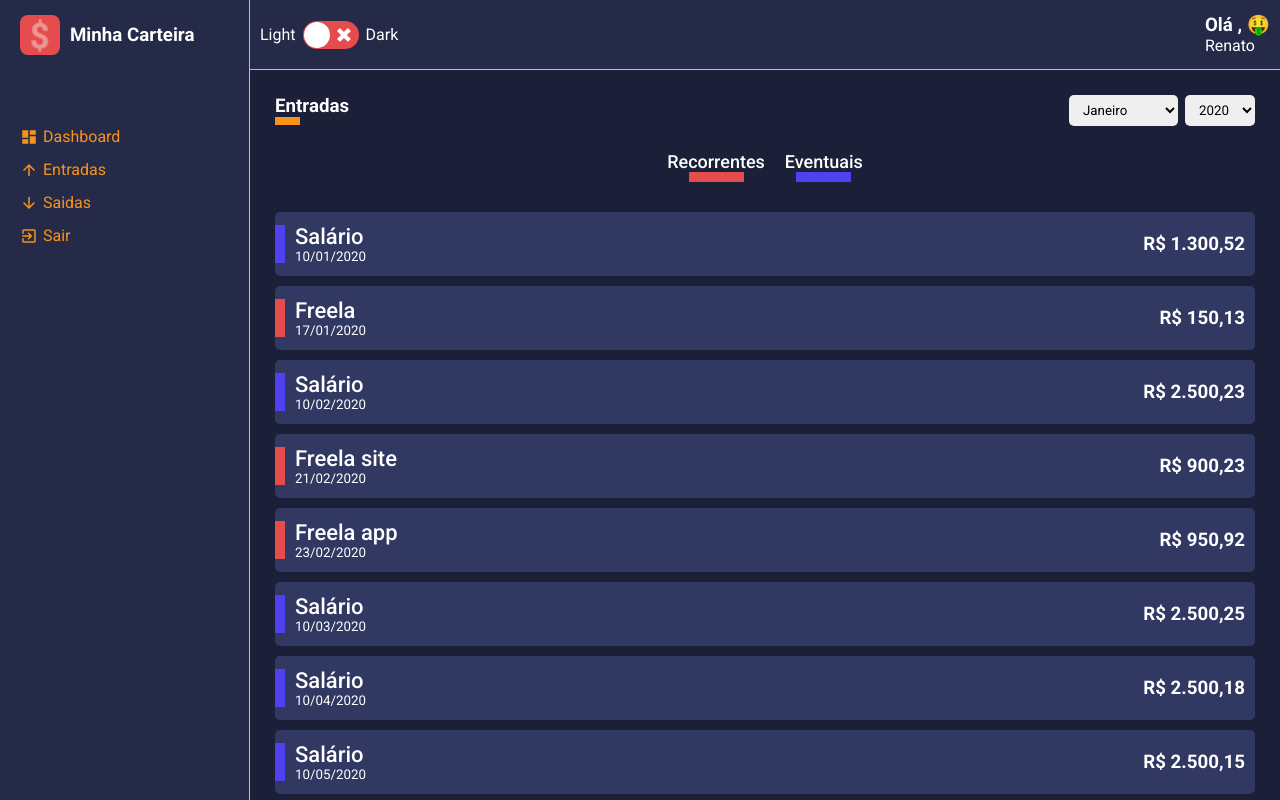
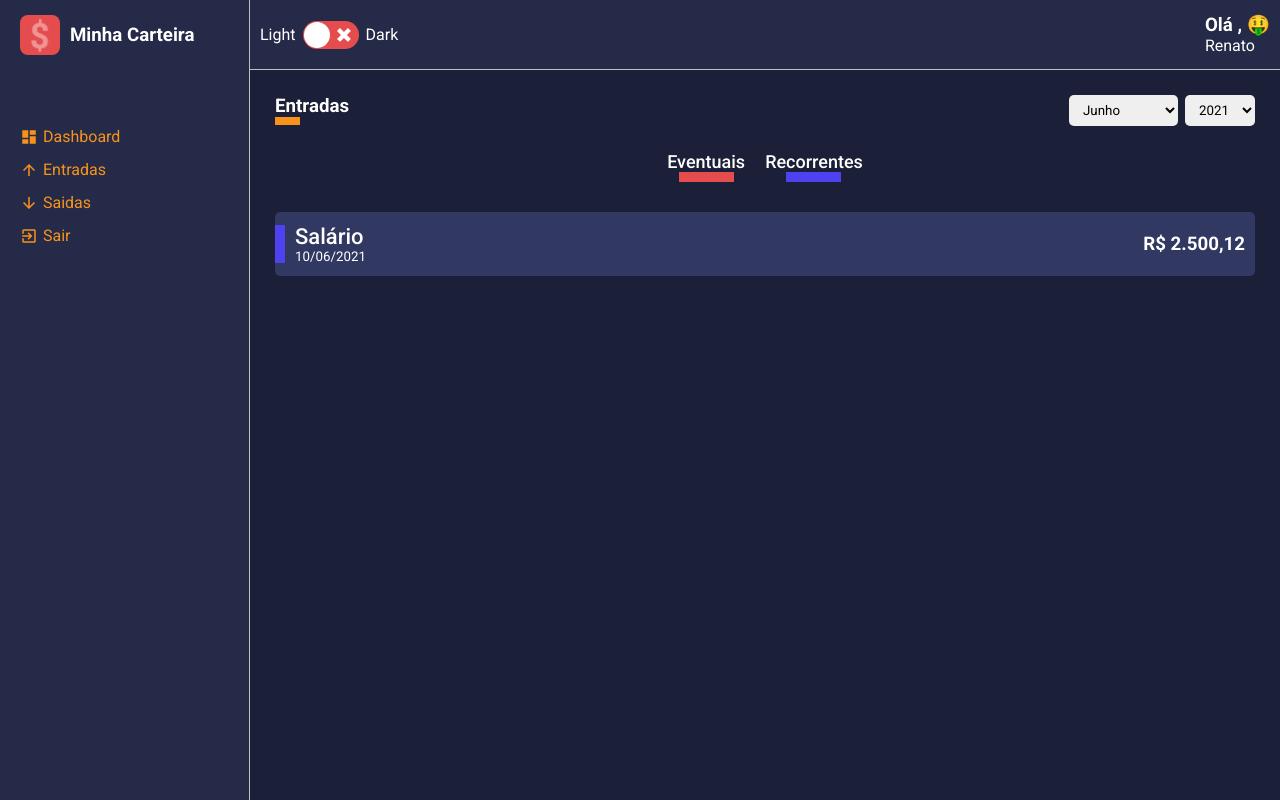
Before and after one commit to renatocantarino/dashboard-react-typescript, a React (Create React App) app: page /list/entries in a window 1280 px wide. Built offline with nearby package versions, Linux system fonts and the light colour scheme.

Commit message:
filters, utils

```diff
--- a/src/Utils/emoji.ts
+++ b/src/Utils/emoji.ts
@@ -1 +1,2 @@
+// eslint-disable-next-line
 export default ['😀', '😄', '🤑']
--- a/src/pages/Dashboard/index.tsx
+++ b/src/pages/Dashboard/index.tsx
@@ -12,8 +12,8 @@ const Dashboard: React.FC = () => {
     return (
         <Container>
             <ContentHeader title='Dashboard' lineColor='#fff'>
-                <SelectInput options={Meses} />
-                <SelectInput options={Anos} />
+                <SelectInput options={Meses} onChange={() => { }} />
+                <SelectInput options={Anos} onChange={() => { }} />
             </ContentHeader>
         </Container>
     );
--- a/src/pages/List/index.tsx
+++ b/src/pages/List/index.tsx
@@ -2,15 +2,17 @@ import React, { useMemo, useState, useEffect } from 'react';
 import ContentHeader from '../../components/ContentHeader';
 import FinanceCard from '../../shared/FinanceCard';
 import SelectInput from '../../shared/SelectInput';
+import EmptyLabel from '../../shared/EmptyLabel';
 
 import gains from '../../repositories/gains';
 import expenses from '../../repositories/expenses';
 
 import { Container, Content, Filters } from './styles';
-import { Meses, Anos } from '../../Utils/Dates'
+import { Meses, GetCurrentMonth, GetCurrentYear } from '../../Utils/Dates'
 
 import formatCurrency from '../../Utils/FormatCurrency';
 import formatDate from '../../Utils/FormatDate';
+
 
 
 
@@ -34,14 +36,45 @@ interface IData {
 const List: React.FC<IRouteParams> = ({ match }) => {
 
     const [data, setData] = useState<IData[]>([]);
+    const [mesSelecionado, setMesSelecionado] = useState<string>(GetCurrentMonth());
+    const [anoSelecionado, setAnoSelecionado] = useState<string>(GetCurrentYear());
+    const [frequencia, setFrequencia] = useState<string[]>(['recorrente', 'eventual']);
+
 
     const { type } = match.params;
 
     const listMemo = useMemo(() => {
-        return type === 'entries'
-            ? gains
-            : expenses
-    }, [type])
+        return type === 'entries' ? gains : expenses
+    }, [type]);
+
+
+    const Anos = useMemo(() => {
+        let uniqueYears: number[] = [];
+        listMemo.forEach(item => {
+            const data = new Date(item.date);
+            const year = data.getFullYear();
+
+            if (!uniqueYears.includes(year))
+                uniqueYears.push(year)
+        });
+
+        return uniqueYears.map(year => {
+            return {
+                value: year,
+                label: year
+            }
+        });
+    }, [listMemo]);
+
+    const meses = useMemo(() => {
+        return Meses.map((item) => {
+            return {
+                value: item.value,
+                label: item.label
+            }
+        });
+
+    }, [])
 
     const pageParam = useMemo(() => {
         return type === 'entries'
@@ -49,9 +82,29 @@ const List: React.FC<IRouteParams> = ({ match }) => {
             : { title: 'Saidas', lineColor: '#E44C4E' };
     }, [type])
 
+    const handleFrenquencia = (tipoFrequencia: string) => {
+        const selected = frequencia.findIndex(it => it === tipoFrequencia);
+
+        if (selected >= 0) {
+            const filtered = frequencia.filter(item => item !== tipoFrequencia);
+            setFrequencia(filtered);
+        }
+        else
+            setFrequencia((prev) => [...prev, tipoFrequencia]);
+
+    }
+
     useEffect(() => {
+        const filtered = listMemo.filter(item => {
+            //filtro por mes e ano
+            const data = new Date(item.date)
+            const month = String(data.getMonth() + 1);
+            const year = String(data.getFullYear());
 
-        const data = listMemo.map(item => {
+            return month === mesSelecionado && year === anoSelecionado && frequencia.includes(item.frequency)
+        })
+
+        const formated = filtered.map(item => {
             return {
                 id: String(Math.random() * listMemo.length),
                 description: item.description,
@@ -61,33 +114,39 @@ const List: React.FC<IRouteParams> = ({ match }) => {
                 tagColor: item.frequency === 'recorrente' ? "#4E41F0" : "#E44C4E"
             }
         })
-        setData(data)
-    }, [])
+        setData(formated)
+    }, [listMemo, mesSelecionado, anoSelecionado, frequencia])
 
     return (
         <Container>
             <ContentHeader title={pageParam.title} lineColor={pageParam.lineColor}>
-                <SelectInput options={Meses} />
-                <SelectInput options={Anos} />
+                <SelectInput options={meses} defaultValue={mesSelecionado} onChange={(e) => setMesSelecionado(e.target.value)} />
+                <SelectInput options={Anos} defaultValue={anoSelecionado} onChange={(e) => setAnoSelecionado(e.target.value)} />
             </ContentHeader>
 
             <Filters>
-                <button type='button'
-                    className='tag-filter tag-recorrente'>Recorrentes</button>
-                <button
-                    className='tag-filter tag-eventual'
-                    type='button'>Eventuais</button>
+                <button type='button' onClick={() => handleFrenquencia('eventual')}
+                    className={`tag-filter tag-recorrente
+                                 ${frequencia.includes('eventual') && 'tag-actived'}`}>
+                    Eventuais
+                </button>
+
+                <button type='button' onClick={() => handleFrenquencia('recorrente')}
+                    className={`tag-filter tag-eventual
+                   ${frequencia.includes('recorrente') && 'tag-actived'}`}>
+                    Recorrentes</button>
 
             </Filters>
 
             <Content>
                 {
-                    data.map(item => (<FinanceCard
+
+                    data.length ? data.map(item => (<FinanceCard
                         key={item.id}
                         tagColor={item.tagColor}
                         title={item.description}
                         subTitle={item.dateFormatted}
-                        amount={item.amountFormatted} />))
+                        amount={item.amountFormatted} />)) : <EmptyLabel />
                 }
 
             </Content>
--- a/src/pages/List/styles.ts
+++ b/src/pages/List/styles.ts
@@ -1,12 +1,7 @@
 import styled from 'styled-components';
 
-export const Container = styled.div`
-
-`;
-
-export const Content = styled.div`
-
-`;
+export const Container = styled.div``;
+export const Content = styled.main``;
 
 export const Filters = styled.div`
         width: 100%;
@@ -22,12 +17,11 @@ export const Filters = styled.div`
 
         margin: 0 10px;
         transition: opacity .3s;
+        opacity: .4;
 
         :hover{
             opacity: .7;
         }
-
-
     }
 
     .tag-recorrente::after{
@@ -38,7 +32,6 @@ export const Filters = styled.div`
             border-bottom: 10px solid   ${props => props.theme.colors.warning};
         }
 
-
         .tag-eventual::after{
             content: '';
             display: block;
@@ -46,4 +39,8 @@ export const Filters = styled.div`
             margin: 0 auto;
             border-bottom: 10px solid   ${props => props.theme.colors.sucess};
         }
+
+        .tag-actived {
+            opacity: 1;
+        }
 `;
--- a/src/repositories/expenses.ts
+++ b/src/repositories/expenses.ts
@@ -1,3 +1,4 @@
+// eslint-disable-next-line
 export default [
     { "description": "Energia elétrica", "amount": "150.55", "type": "saída", "frequency": "recorrente", "date": "2020-01-10" },
     { "description": "Água", "amount": "75.55", "type": "saída", "frequency": "recorrente", "date": "2020-01-15" },
@@ -25,19 +26,19 @@ export default [
     { "description": "Telefone", "amount": "99.99", "type": "saída", "frequency": "recorrente", "date": "2020-04-23" },
     { "description": "Plano de Saúde", "amount": "300.00", "type": "saída", "frequency": "recorrente", "date": "2020-04-23" },
     { "description": "Compras do mês", "amount": "600.00", "type": "saída", "frequency": "recorrente", "date": "2020-04-25" },
-    { "description": "Parcela do Celular 3/5", "amount": "150.99", "type": "saída", "frequency": "eventual", "date": "2020-04-26" },
+    { "description": "Parcela do Celular 3/5", "amount": "150.99", "type": "saída", "frequency": "eventual", "date": "2021-04-26" },
     { "description": "Ebook de React Js", "amount": "85.95", "type": "saída", "frequency": "eventual", "date": "2020-04-13" },
     { "description": "Energia elétrica", "amount": "125.55", "type": "saída", "frequency": "recorrente", "date": "2020-05-10" },
-    { "description": "Água", "amount": "90.15", "type": "saída", "frequency": "recorrente", "date": "2020-05-15" },
+    { "description": "Água", "amount": "90.15", "type": "saída", "frequency": "recorrente", "date": "2021-05-15" },
     { "description": "Telefone", "amount": "99.99", "type": "saída", "frequency": "recorrente", "date": "2020-05-23" },
     { "description": "Plano de Saúde", "amount": "300.00", "type": "saída", "frequency": "recorrente", "date": "2020-05-23" },
     { "description": "Compras do mês", "amount": "540.00", "type": "saída", "frequency": "recorrente", "date": "2020-05-25" },
     { "description": "Parcela do Celular 4/5", "amount": "150.99", "type": "saída", "frequency": "eventual", "date": "2020-05-26" },
     { "description": "Blusa Iron Man", "amount": "150.00", "type": "saída", "frequency": "eventual", "date": "2020-01-23" },
     { "description": "Energia elétrica", "amount": "200.00", "type": "saída", "frequency": "recorrente", "date": "2020-06-10" },
-    { "description": "Água", "amount": "150.00", "type": "saída", "frequency": "recorrente", "date": "2020-06-15" },
+    { "description": "Água", "amount": "150.00", "type": "saída", "frequency": "recorrente", "date": "2021-06-15" },
     { "description": "Telefone", "amount": "99.99", "type": "saída", "frequency": "recorrente", "date": "2020-06-23" },
-    { "description": "Plano de Saúde", "amount": "300.00", "type": "saída", "frequency": "recorrente", "date": "2020-06-23" },
+    { "description": "Plano de Saúde", "amount": "300.00", "type": "saída", "frequency": "recorrente", "date": "2021-06-23" },
     { "description": "Compras do mês", "amount": "559.15", "type": "saída", "frequency": "recorrente", "date": "2020-06-25" },
     { "description": "Parcela do Celular 5/5", "amount": "150.99", "type": "saída", "frequency": "eventual", "date": "2020-06-26" },
     { "description": "Perfume", "amount": "250.00", "type": "saída", "frequency": "eventual", "date": "2020-06-21" },
@@ -45,8 +46,8 @@ export default [
     { "description": "Água", "amount": "90.00", "type": "saída", "frequency": "recorrente", "date": "2020-07-15" },
     { "description": "Telefone", "amount": "99.99", "type": "saída", "frequency": "recorrente", "date": "2020-07-23" },
     { "description": "Plano de Saúde", "amount": "300.00", "type": "saída", "frequency": "recorrente", "date": "2020-07-23" },
-    { "description": "Compras do mês", "amount": "700.00", "type": "saída", "frequency": "recorrente", "date": "2020-07-25" },
-    { "description": "Cafeteira", "amount": "250.00", "type": "saída", "frequency": "eventual", "date": "2020-07-26" },
-    { "description": "Pizza", "amount": "60.00", "type": "saída", "frequency": "eventual", "date": "2020-07-19" },
-    { "description": "Pizza", "amount": "750.01", "type": "saída", "frequency": "eventual", "date": "2020-07-19" }
+    { "description": "Compras do mês", "amount": "700.00", "type": "saída", "frequency": "recorrente", "date": "2021-07-25" },
+    { "description": "Cafeteira", "amount": "250.00", "type": "saída", "frequency": "eventual", "date": "2021-07-26" },
+    { "description": "Pizza", "amount": "60.00", "type": "saída", "frequency": "eventual", "date": "2021-07-19" },
+    { "description": "Pizza", "amount": "750.01", "type": "saída", "frequency": "eventual", "date": "2021-07-19" }
 ]
--- a/src/repositories/gains.ts
+++ b/src/repositories/gains.ts
@@ -1,13 +1,13 @@
-
+// eslint-disable-next-line
 export default [
-    { "description": "Salário", "amount": "1300.52", "type": "entrada", "frequency": "recorrente", "date": "2020-01-10" },
-    { "description": "Freela", "amount": "150.13", "type": "entrada", "frequency": "eventual", "date": "2020-01-17" },
-    { "description": "Salário", "amount": "2500.23", "type": "entrada", "frequency": "recorrente", "date": "2020-02-10" },
-    { "description": "Freela site", "amount": "900.23", "type": "entrada", "frequency": "eventual", "date": "2020-02-21" },
-    { "description": "Freela app", "amount": "950.92", "type": "entrada", "frequency": "eventual", "date": "2020-02-23" },
-    { "description": "Salário", "amount": "2500.25", "type": "entrada", "frequency": "recorrente", "date": "2020-03-10" },
-    { "description": "Salário", "amount": "2500.18", "type": "entrada", "frequency": "recorrente", "date": "2020-04-10" },
-    { "description": "Salário", "amount": "2500.15", "type": "entrada", "frequency": "recorrente", "date": "2020-05-10" },
-    { "description": "Salário", "amount": "2500.12", "type": "entrada", "frequency": "recorrente", "date": "2020-06-10" },
-    { "description": "Salário", "amount": "2500.00", "type": "entrada", "frequency": "recorrente", "date": "2020-07-10" },
+    { "description": "Salário", "amount": "1300.52", "type": "entrada", "frequency": "recorrente", "date": "2021-01-10" },
+    { "description": "Freela", "amount": "150.13", "type": "entrada", "frequency": "eventual", "date": "2021-01-17" },
+    { "description": "Salário", "amount": "2500.23", "type": "entrada", "frequency": "recorrente", "date": "2021-02-10" },
+    { "description": "Freela site", "amount": "900.23", "type": "entrada", "frequency": "eventual", "date": "2021-02-21" },
+    { "description": "Freela app", "amount": "950.92", "type": "entrada", "frequency": "eventual", "date": "2021-02-23" },
+    { "description": "Salário", "amount": "2500.25", "type": "entrada", "frequency": "recorrente", "date": "2021-03-10" },
+    { "description": "Salário", "amount": "2500.18", "type": "entrada", "frequency": "recorrente", "date": "2021-04-10" },
+    { "description": "Salário", "amount": "2500.15", "type": "entrada", "frequency": "recorrente", "date": "2021-05-10" },
+    { "description": "Salário", "amount": "2500.12", "type": "entrada", "frequency": "recorrente", "date": "2021-06-10" },
+    { "description": "Salário", "amount": "2500.00", "type": "entrada", "frequency": "recorrente", "date": "2021-07-10" },
 ]
--- /dev/null
+++ b/src/shared/EmptyLabel/index.tsx
@@ -0,0 +1,6 @@
+const EmptyLabel: React.FC = () => (
+    <label>Não existem lançamento para esse filtro</label>
+
+)
+
+export default EmptyLabel;
--- a/src/shared/SelectInput/index.tsx
+++ b/src/shared/SelectInput/index.tsx
@@ -5,21 +5,23 @@ declare interface ISelectInputProps {
     options: {
         value: string | number;
         label: string | number;
-    }[]
+    }[],
+    onChange(event: React.ChangeEvent<HTMLSelectElement>): void | undefined,
+    defaultValue?: string | number
 }
 
 
 //FC = funcional componente
-const SelectInput: React.FC<ISelectInputProps> = ({ options }) => (
+const SelectInput: React.FC<ISelectInputProps> = ({ options, onChange, defaultValue }) => (
     <Container>
-        <select>
+        <select onChange={onChange} defaultValue={defaultValue}>
             {
                 options.map((opt, index) => (
                     <option key={index} value={opt.value}>{opt.label}</option>
                 ))
             }
         </select>
-    </Container>
+    </Container >
 )
 
 export default SelectInput;
--- a/src/styles/themes/dark.ts
+++ b/src/styles/themes/dark.ts
@@ -1,3 +1,4 @@
+// eslint-disable-next-line
 export default {
     title: 'DARK',
     colors: {
--- a/src/styles/themes/light.ts
+++ b/src/styles/themes/light.ts
@@ -1,3 +1,4 @@
+// eslint-disable-next-line
 export default {
     title: 'LIGHT',
     colors: {
```
Also changed, not shown: src/Utils/Dates.ts (+11 -1 lines).
